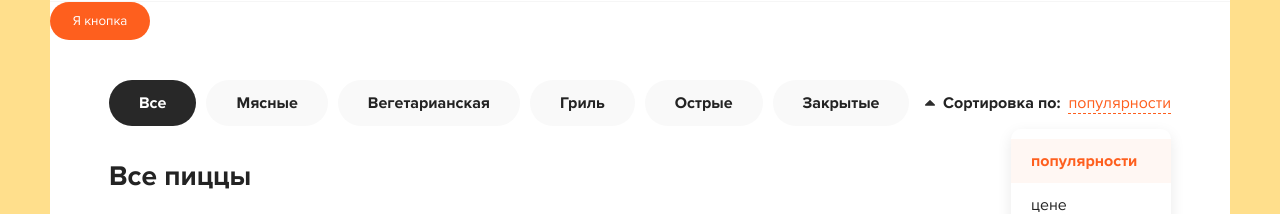
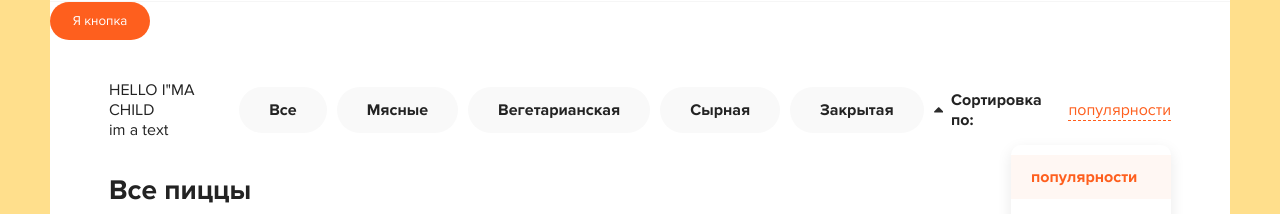
Before and after one commit to dankru/React-pizza, a React app: page / in a window 1280 px wide. Shown: the part 180-394 px from the top of the page. Built offline with nearby package versions, Linux system fonts and the light colour scheme.

Commit message:
Added export from index.js, added Test component. Commited a few things that I don't need

```diff
--- a/src/App.js
+++ b/src/App.js
@@ -1,32 +1,24 @@
-import React from "react";
+import React from 'react';
 
-import Header from "./components/Header";
-
-import Button from "./components/Button"
-console.log(Button);
+import { Header, Button, Categories, Test } from './components';
 
 function App() {
-
-  function prikl () {
-    alert ("hey Ron")
-  }
   return (
     <div className="wrapper">
       <Header />
-      <Button onClick= {() => alert('')}>Я кнопка</Button>
+      <Button onClick={() => alert('')}>Я кнопка</Button>
       <div className="content">
         <div className="container">
           <div className="content__top">
-            <div className="categories">
-              <ul>
-                <li className="active">Все</li>
-                <li>Мясные</li>
-                <li>Вегетарианская</li>
-                <li>Гриль</li>
-                <li>Острые</li>
-                <li>Закрытые</li>
-              </ul>
-            </div>
+            <Test className="testClass" onCategoryClick="something cool">
+              {' '}
+              HELLO I"MA CHILD
+              <div className="sort"> im a text</div>
+            </Test>
+            <Categories
+              onCategoryClick={(name) => console.log('name = ', name)}
+              items={['Мясные', 'Вегетарианская', 'Сырная', 'Закрытая']}
+            />
             <div className="sort">
               <div className="sort__label">
                 <svg
@@ -34,8 +26,7 @@ function App() {
                   height="6"
                   viewBox="0 0 10 6"
                   fill="none"
-                  xmlns="http://www.w3.org/2000/svg"
-                >
+                  xmlns="http://www.w3.org/2000/svg">
                   <path
                     d="M10 5C10 5.16927 9.93815 5.31576 9.81445 5.43945C9.69075 5.56315 9.54427 5.625 9.375 5.625H0.625C0.455729 5.625 0.309245 5.56315 0.185547 5.43945C0.061849 5.31576 0 5.16927 0 5C0 4.83073 0.061849 4.68424 0.185547 4.56055L4.56055 0.185547C4.68424 0.061849 4.83073 0 5 0C5.16927 0 5.31576 0.061849 5.43945 0.185547L9.81445 4.56055C9.93815 4.68424 10 4.83073 10 5Z"
                     fill="#2C2C2C"
@@ -81,8 +72,7 @@ function App() {
                     height="12"
                     viewBox="0 0 12 12"
                     fill="none"
-        xmlns="http://www.w3.org/2000/svg"
-      >
+                    xmlns="http://www.w3.org/2000/svg">
                     <path
                       d="M10.8 4.8H7.2V1.2C7.2 0.5373 6.6627 0 6 0C5.3373 0 4.8 0.5373 4.8 1.2V4.8H1.2C0.5373 4.8 0 5.3373 0 6C0 6.6627 0.5373 7.2 1.2 7.2H4.8V10.8C4.8 11.4627 5.3373 12 6 12C6.6627 12 7.2 11.4627 7.2 10.8V7.2H10.8C11.4627 7.2 12 6.6627 12 6C12 5.3373 11.4627 4.8 10.8 4.8Z"
                       fill="white"
@@ -92,7 +82,8 @@ function App() {
                   <i>2</i>
                 </div>
               </div>
-</div> <div className="pizza-block">
+            </div>{' '}
+            <div className="pizza-block">
               <img
                 className="pizza-block__image"
                 src="https://dodopizza-a.akamaihd.net/static/Img/Products/Pizza/ru-RU/b750f576-4a83-48e6-a283-5a8efb68c35d.jpg"
@@ -118,8 +109,7 @@ function App() {
                     height="12"
                     viewBox="0 0 12 12"
                     fill="none"
-        xmlns="http://www.w3.org/2000/svg"
-      >
+                    xmlns="http://www.w3.org/2000/svg">
                     <path
                       d="M10.8 4.8H7.2V1.2C7.2 0.5373 6.6627 0 6 0C5.3373 0 4.8 0.5373 4.8 1.2V4.8H1.2C0.5373 4.8 0 5.3373 0 6C0 6.6627 0.5373 7.2 1.2 7.2H4.8V10.8C4.8 11.4627 5.3373 12 6 12C6.6627 12 7.2 11.4627 7.2 10.8V7.2H10.8C11.4627 7.2 12 6.6627 12 6C12 5.3373 11.4627 4.8 10.8 4.8Z"
                       fill="white"
@@ -129,7 +119,8 @@ function App() {
                   <i>2</i>
                 </div>
               </div>
-</div> <div className="pizza-block">
+            </div>{' '}
+            <div className="pizza-block">
               <img
                 className="pizza-block__image"
                 src="https://dodopizza-a.akamaihd.net/static/Img/Products/Pizza/ru-RU/b750f576-4a83-48e6-a283-5a8efb68c35d.jpg"
@@ -155,8 +146,7 @@ function App() {
                     height="12"
                     viewBox="0 0 12 12"
                     fill="none"
-        xmlns="http://www.w3.org/2000/svg"
-      >
+                    xmlns="http://www.w3.org/2000/svg">
                     <path
                       d="M10.8 4.8H7.2V1.2C7.2 0.5373 6.6627 0 6 0C5.3373 0 4.8 0.5373 4.8 1.2V4.8H1.2C0.5373 4.8 0 5.3373 0 6C0 6.6627 0.5373 7.2 1.2 7.2H4.8V10.8C4.8 11.4627 5.3373 12 6 12C6.6627 12 7.2 11.4627 7.2 10.8V7.2H10.8C11.4627 7.2 12 6.6627 12 6C12 5.3373 11.4627 4.8 10.8 4.8Z"
                       fill="white"
@@ -166,7 +156,8 @@ function App() {
                   <i>2</i>
                 </div>
               </div>
-</div> <div className="pizza-block">
+            </div>{' '}
+            <div className="pizza-block">
               <img
                 className="pizza-block__image"
                 src="https://dodopizza-a.akamaihd.net/static/Img/Products/Pizza/ru-RU/b750f576-4a83-48e6-a283-5a8efb68c35d.jpg"
@@ -192,8 +183,7 @@ function App() {
                     height="12"
                     viewBox="0 0 12 12"
                     fill="none"
-        xmlns="http://www.w3.org/2000/svg"
-      >
+                    xmlns="http://www.w3.org/2000/svg">
                     <path
                       d="M10.8 4.8H7.2V1.2C7.2 0.5373 6.6627 0 6 0C5.3373 0 4.8 0.5373 4.8 1.2V4.8H1.2C0.5373 4.8 0 5.3373 0 6C0 6.6627 0.5373 7.2 1.2 7.2H4.8V10.8C4.8 11.4627 5.3373 12 6 12C6.6627 12 7.2 11.4627 7.2 10.8V7.2H10.8C11.4627 7.2 12 6.6627 12 6C12 5.3373 11.4627 4.8 10.8 4.8Z"
                       fill="white"
@@ -203,7 +193,8 @@ function App() {
                   <i>2</i>
                 </div>
               </div>
-</div> <div className="pizza-block">
+            </div>{' '}
+            <div className="pizza-block">
               <img
                 className="pizza-block__image"
                 src="https://dodopizza-a.akamaihd.net/static/Img/Products/Pizza/ru-RU/b750f576-4a83-48e6-a283-5a8efb68c35d.jpg"
@@ -229,8 +220,7 @@ function App() {
                     height="12"
                     viewBox="0 0 12 12"
                     fill="none"
-        xmlns="http://www.w3.org/2000/svg"
-      >
+                    xmlns="http://www.w3.org/2000/svg">
                     <path
                       d="M10.8 4.8H7.2V1.2C7.2 0.5373 6.6627 0 6 0C5.3373 0 4.8 0.5373 4.8 1.2V4.8H1.2C0.5373 4.8 0 5.3373 0 6C0 6.6627 0.5373 7.2 1.2 7.2H4.8V10.8C4.8 11.4627 5.3373 12 6 12C6.6627 12 7.2 11.4627 7.2 10.8V7.2H10.8C11.4627 7.2 12 6.6627 12 6C12 5.3373 11.4627 4.8 10.8 4.8Z"
                       fill="white"
@@ -240,7 +230,8 @@ function App() {
                   <i>2</i>
                 </div>
               </div>
-</div> <div className="pizza-block">
+            </div>{' '}
+            <div className="pizza-block">
               <img
                 className="pizza-block__image"
                 src="https://dodopizza-a.akamaihd.net/static/Img/Products/Pizza/ru-RU/b750f576-4a83-48e6-a283-5a8efb68c35d.jpg"
@@ -266,8 +257,7 @@ function App() {
                     height="12"
                     viewBox="0 0 12 12"
                     fill="none"
-        xmlns="http://www.w3.org/2000/svg"
-      >
+                    xmlns="http://www.w3.org/2000/svg">
                     <path
                       d="M10.8 4.8H7.2V1.2C7.2 0.5373 6.6627 0 6 0C5.3373 0 4.8 0.5373 4.8 1.2V4.8H1.2C0.5373 4.8 0 5.3373 0 6C0 6.6627 0.5373 7.2 1.2 7.2H4.8V10.8C4.8 11.4627 5.3373 12 6 12C6.6627 12 7.2 11.4627 7.2 10.8V7.2H10.8C11.4627 7.2 12 6.6627 12 6C12 5.3373 11.4627 4.8 10.8 4.8Z"
                       fill="white"
@@ -277,7 +267,8 @@ function App() {
                   <i>2</i>
                 </div>
               </div>
-</div> <div className="pizza-block">
+            </div>{' '}
+            <div className="pizza-block">
               <img
                 className="pizza-block__image"
                 src="https://dodopizza-a.akamaihd.net/static/Img/Products/Pizza/ru-RU/b750f576-4a83-48e6-a283-5a8efb68c35d.jpg"
@@ -303,8 +294,7 @@ function App() {
                     height="12"
                     viewBox="0 0 12 12"
                     fill="none"
-        xmlns="http://www.w3.org/2000/svg"
-      >
+                    xmlns="http://www.w3.org/2000/svg">
                     <path
                       d="M10.8 4.8H7.2V1.2C7.2 0.5373 6.6627 0 6 0C5.3373 0 4.8 0.5373 4.8 1.2V4.8H1.2C0.5373 4.8 0 5.3373 0 6C0 6.6627 0.5373 7.2 1.2 7.2H4.8V10.8C4.8 11.4627 5.3373 12 6 12C6.6627 12 7.2 11.4627 7.2 10.8V7.2H10.8C11.4627 7.2 12 6.6627 12 6C12 5.3373 11.4627 4.8 10.8 4.8Z"
                       fill="white"
@@ -314,7 +304,8 @@ function App() {
                   <i>2</i>
                 </div>
               </div>
-</div> <div className="pizza-block">
+            </div>{' '}
+            <div className="pizza-block">
               <img
                 className="pizza-block__image"
                 src="https://dodopizza-a.akamaihd.net/static/Img/Products/Pizza/ru-RU/b750f576-4a83-48e6-a283-5a8efb68c35d.jpg"
@@ -340,8 +331,7 @@ function App() {
                     height="12"
                     viewBox="0 0 12 12"
                     fill="none"
-        xmlns="http://www.w3.org/2000/svg"
-      >
+                    xmlns="http://www.w3.org/2000/svg">
                     <path
                       d="M10.8 4.8H7.2V1.2C7.2 0.5373 6.6627 0 6 0C5.3373 0 4.8 0.5373 4.8 1.2V4.8H1.2C0.5373 4.8 0 5.3373 0 6C0 6.6627 0.5373 7.2 1.2 7.2H4.8V10.8C4.8 11.4627 5.3373 12 6 12C6.6627 12 7.2 11.4627 7.2 10.8V7.2H10.8C11.4627 7.2 12 6.6627 12 6C12 5.3373 11.4627 4.8 10.8 4.8Z"
                       fill="white"
@@ -351,7 +341,8 @@ function App() {
                   <i>2</i>
                 </div>
               </div>
-</div> <div className="pizza-block">
+            </div>{' '}
+            <div className="pizza-block">
               <img
                 className="pizza-block__image"
                 src="https://dodopizza-a.akamaihd.net/static/Img/Products/Pizza/ru-RU/b750f576-4a83-48e6-a283-5a8efb68c35d.jpg"
@@ -377,8 +368,7 @@ function App() {
                     height="12"
                     viewBox="0 0 12 12"
                     fill="none"
-        xmlns="http://www.w3.org/2000/svg"
-      >
+                    xmlns="http://www.w3.org/2000/svg">
                     <path
                       d="M10.8 4.8H7.2V1.2C7.2 0.5373 6.6627 0 6 0C5.3373 0 4.8 0.5373 4.8 1.2V4.8H1.2C0.5373 4.8 0 5.3373 0 6C0 6.6627 0.5373 7.2 1.2 7.2H4.8V10.8C4.8 11.4627 5.3373 12 6 12C6.6627 12 7.2 11.4627 7.2 10.8V7.2H10.8C11.4627 7.2 12 6.6627 12 6C12 5.3373 11.4627 4.8 10.8 4.8Z"
                       fill="white"
--- /dev/null
+++ b/src/components/Categories.jsx
@@ -0,0 +1,62 @@
+import React from 'react';
+import classNames from 'classnames';
+import { useState } from 'react';
+
+function Categories({ items }) {
+  const [activeItem, setActiveItem] = useState(null);
+  const onCategoryClick = (index) => {
+    setActiveItem(index);
+  };
+
+  console.log(onCategoryClick);
+
+  return (
+    <div className="categories">
+      <ul>
+        <li>Все</li>
+        {items.map((name, index) => (
+          <li
+            className={activeItem === index ? 'active' : ''}
+            onClick={() => onCategoryClick(index)}
+            key={`${name}_${index}`}>
+            {name}
+          </li>
+        ))}
+      </ul>
+    </div>
+  );
+}
+
+// class Categories extends React.Component {
+//   state = {
+//     activeItem: null,
+//     someThingCool: 123,
+//   };
+
+//   onSelectItem = (index) => {
+//     this.setState({
+//       activeItem: index,
+//     });
+//   };
+//   render() {
+//     console.log(this.state);
+//     const { items, onCategoryClick } = this.props;
+//     return (
+//       <div className="categories">
+//         <ul>
+//           <li>Все</li>
+//           {items.map((name, index) => (
+//             <li
+//               className={this.state.activeItem === index ? 'active' : ''}
+//               onClick={() => this.onSelectItem(index)}
+//               key={`${name}_${index}`}>
+//               {name}
+//             </li>
+//           ))}
+//         </ul>
+//       </div>
+//     );
+//   }
+// }
+
+export default Categories;
--- /dev/null
+++ b/src/components/Test.jsx
@@ -0,0 +1,8 @@
+import React from 'react';
+
+function Test({ className, onCategoryClick, children }) {
+  console.log(onCategoryClick);
+  return <div>{children}</div>;
+}
+
+export default Test;
--- /dev/null
+++ b/src/components/index.js
@@ -0,0 +1,4 @@
+export { default as Button } from './Button';
+export { default as Header } from './Header';
+export { default as Categories } from './Categories';
+export { default as Test } from './Test';
```
Also changed, not shown: src/components/Button.jsx (+11 -13 lines), src/components/Header.jsx (+6 -7 lines), src/index.scss (+3 -5 lines), 1 other file (tests, documents, lock files or other folders). Lines whose indentation alone changed are shown as unchanged.
